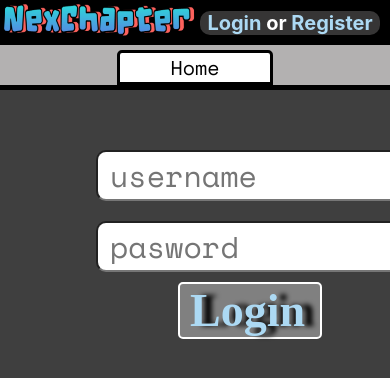
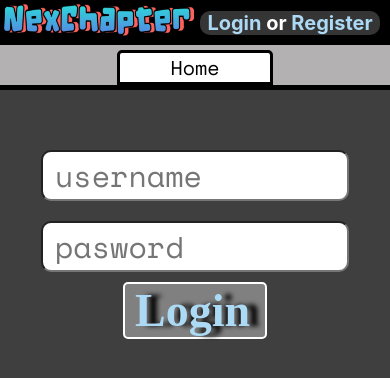
Before and after one commit to Bernard-Calma/nexchapters, a React (Create React App) app: page /login in a window 390 px wide. Shown: the top 378 px of the page. Built offline with nearby package versions, Linux system fonts and the light colour scheme; a web font is replaced by a local one.

Commit message:
changed h2 tag to button login

```diff
--- a/src/styles/login.css
+++ b/src/styles/login.css
@@ -47,3 +47,9 @@
     box-shadow: 0 0 5px 1px white;
     cursor: pointer;
 }
+
+@media screen and (max-width: 900px) {
+    .formRegister {
+        width: 300px;
+    }
+}
--- a/src/views/Login.jsx
+++ b/src/views/Login.jsx
@@ -31,10 +31,10 @@ const Login = () => {
             })
             :
             <div className="containerLogin">
-                <form className='formRegister'>
+                <form className='formRegister' onSubmit={() => handleLogin}>
                     <input type="text" placeholder="username" className='input' name='username' onChange={handleChange}/>
                     <input type="password" placeholder="pasword" className='input' name='password' onChange={handleChange}/>
-                    <h1 className="buttonLogin" onTouchStart={handleLogin}>Login</h1>
+                    <button className="buttonLogin" onClick={handleLogin}>Login</button>
                 </form>
             </div>
 
```
